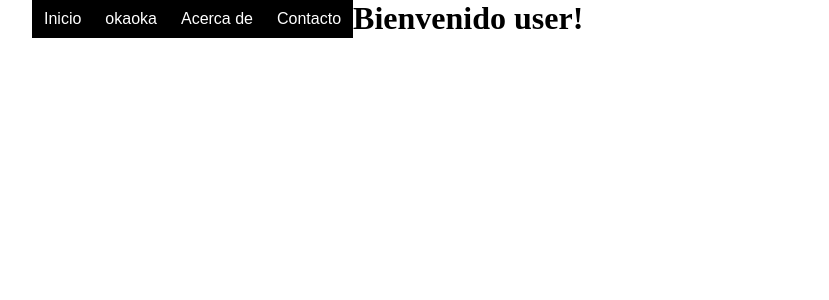
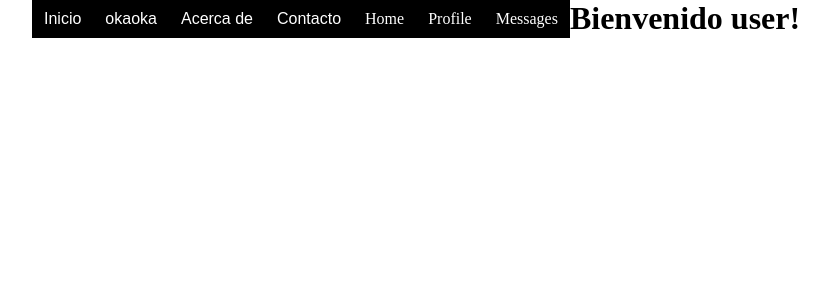
Before and after one commit to PabloReszczynski/Tics, a PHP site: page /welcome2.php in a window 1280 px wide. Shown: the top 300 px of the page, without its empty margins (358-1187 px from the left). Run offline with PHP 8.4, Linux system fonts and the light colour scheme.

Commit message:
Update welcome2.php

```diff
--- a/welcome2.php
+++ b/welcome2.php
@@ -85,6 +85,13 @@
 				<li><a href="">Contacto</a></li>
 			</ul>
 		</div>
+    <div>
+    	<ul class="nav nav-pills nav-stacked">
+  <li role="presentation" class="active"><a href="#">Home</a></li>
+  <li role="presentation"><a href="#">Profile</a></li>
+  <li role="presentation"><a href="#">Messages</a></li>
+	</ul>
+	</div>
     <div class="container">
       <?php
         echo "<h1> Bienvenido user!</h1>";
```
